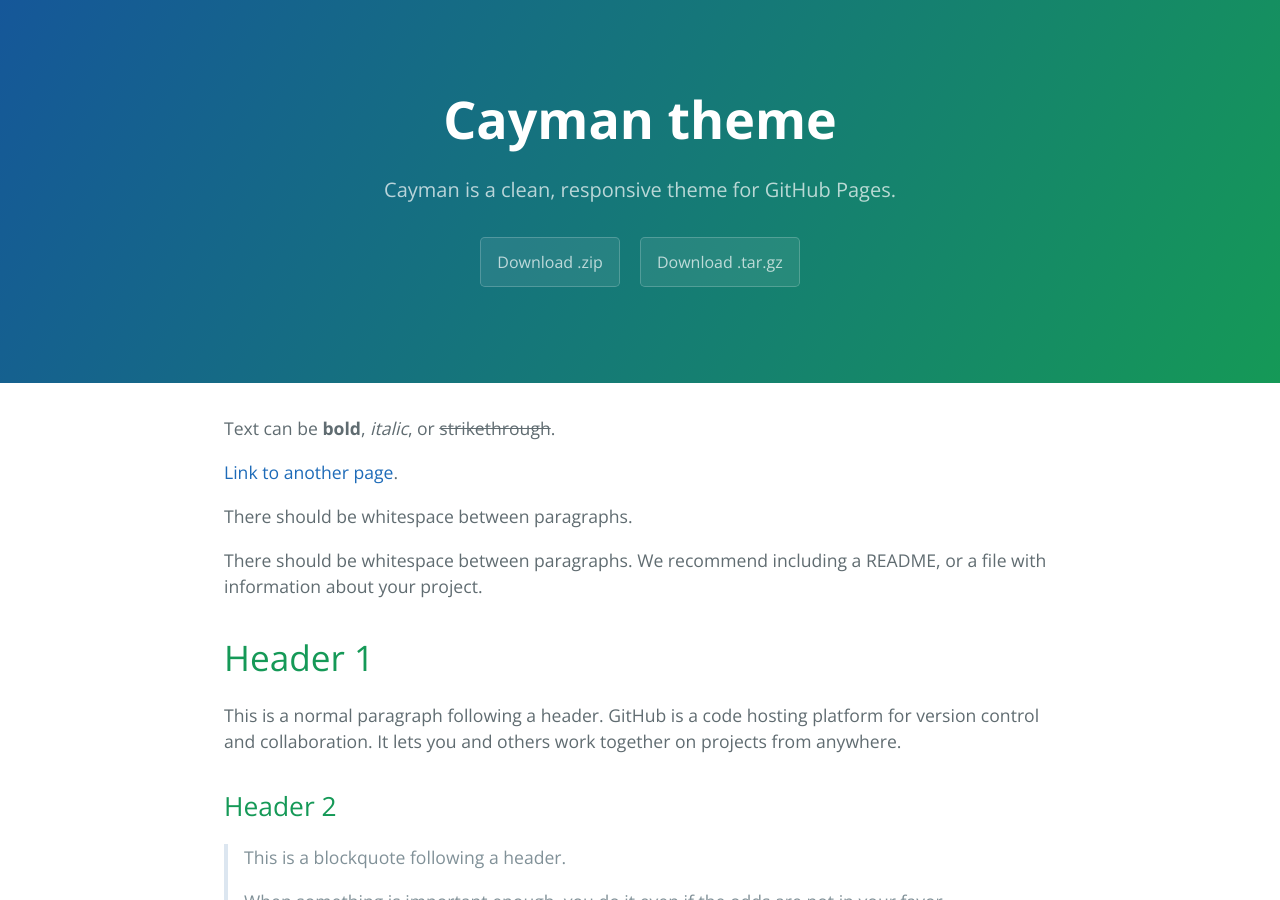
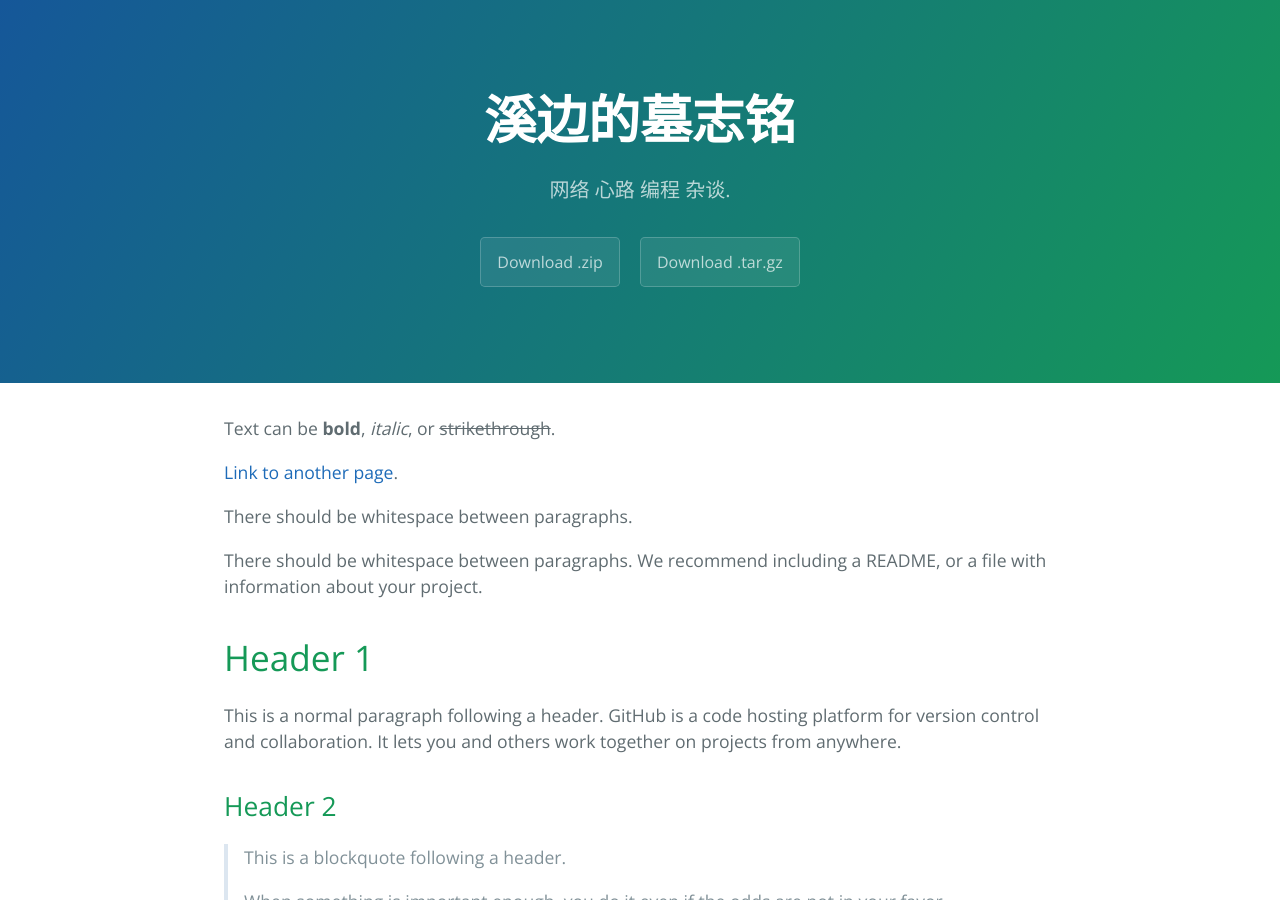
Before and after one commit to secxm/secxm.github.io, a Jekyll site: the page built from index.md, in a window 1280 px wide and 900 px high. Built offline with Jekyll 4.4.1, drawn with Linux system fonts in a browser that asks for light colours.

Commit message:
update _config.yml

```diff
--- a/_config.yml
+++ b/_config.yml
@@ -1,5 +1,5 @@
-title: Cayman theme
-description: Cayman is a clean, responsive theme for GitHub Pages.
+title: 溪边的墓志铭
+description: 网络 心路 编程 杂谈.
 show_downloads: true
 google_analytics:
 theme:
```
